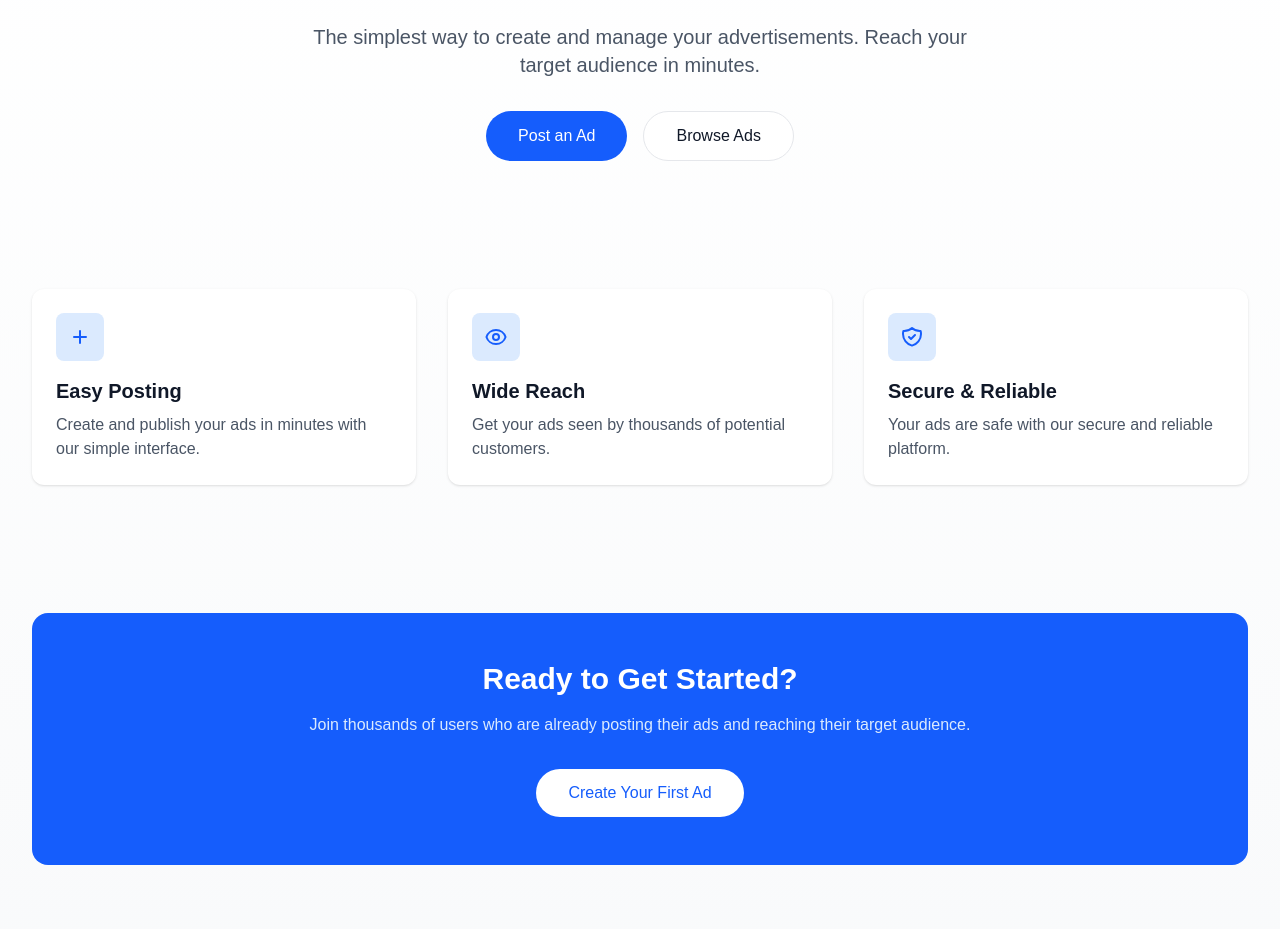
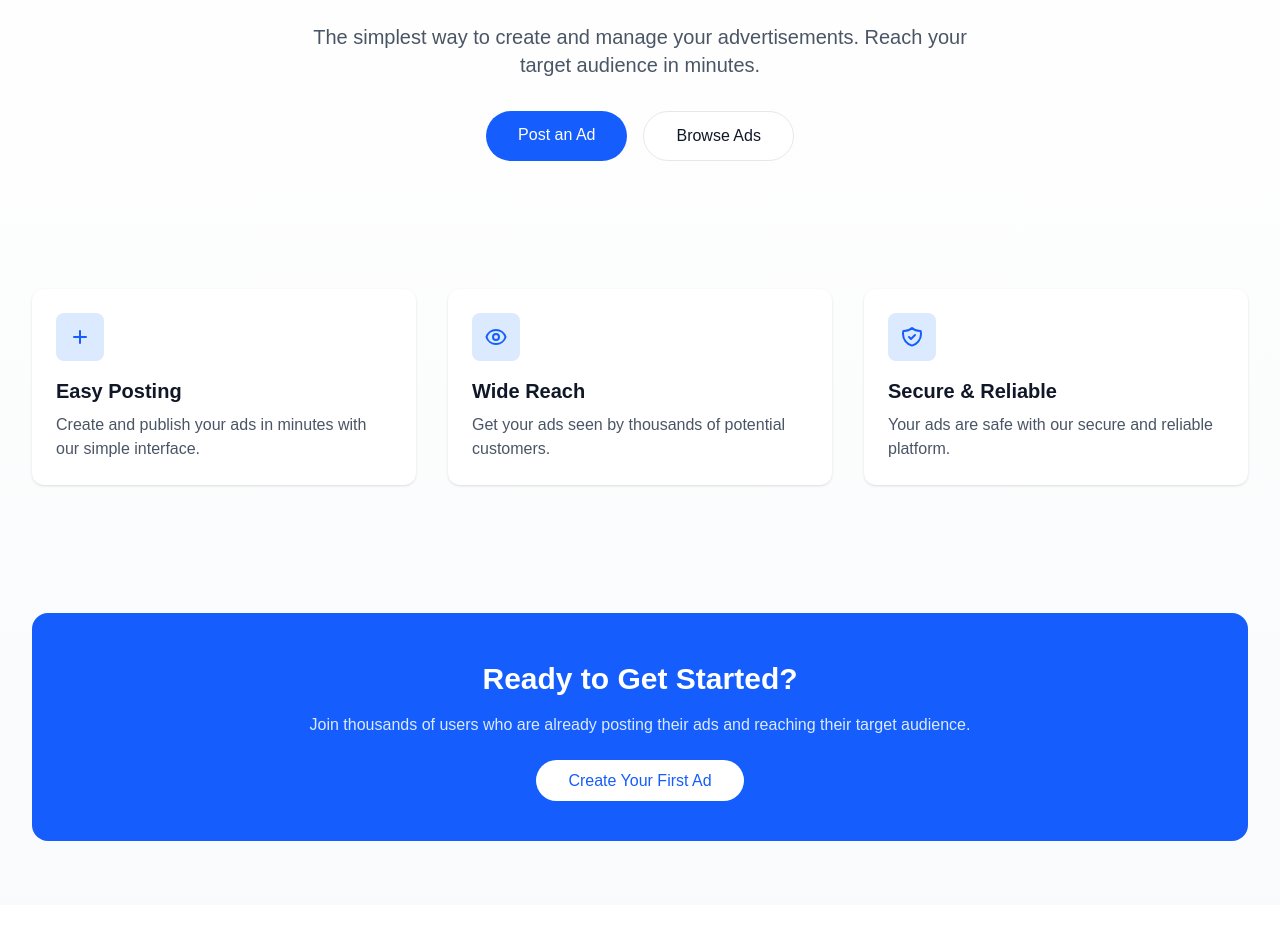
Before and after one commit to funkmafia/event-app, a Next.js app: page / in a window 1280 px wide. Shown: the part 201-1132 px from the top of the page. Built offline with nearby package versions, Linux system fonts and the light colour scheme.

Commit message:
Add links to buttons

```diff
--- a/app/page.js
+++ b/app/page.js
@@ -1,4 +1,5 @@
 import Image from "next/image";
+import Link from "next/link";
 
 export default function Home() {
   return (
@@ -12,12 +13,12 @@ export default function Home() {
           The simplest way to create and manage your advertisements. Reach your target audience in minutes.
         </p>
         <div className="flex flex-col sm:flex-row gap-4 justify-center">
-          <button className="px-8 py-3 bg-blue-600 text-white rounded-full font-medium hover:bg-blue-700 transition-colors">
+          <Link href="/create" className="px-8 py-3 bg-blue-600 text-white rounded-full font-medium hover:bg-blue-700 transition-colors">
             Post an Ad
-          </button>
-          <button className="px-8 py-3 bg-white text-gray-900 rounded-full font-medium border border-gray-200 hover:bg-gray-300 transition-colors">
+          </Link>
+          <Link href="/ads" className="px-8 py-3 bg-white text-gray-900 rounded-full font-medium border border-gray-200 hover:bg-gray-300 transition-colors">
             Browse Ads
-          </button>
+          </Link>
         </div>
       </div>
 
@@ -62,9 +63,9 @@ export default function Home() {
           <p className="text-blue-100 mb-8 max-w-2xl mx-auto">
             Join thousands of users who are already posting their ads and reaching their target audience.
           </p>
-          <button className="px-8 py-3 bg-white text-blue-600 rounded-full font-medium hover:bg-gray-300 transition-colors">
+          <Link href="create" className="px-8 py-3 bg-white text-blue-600 rounded-full font-medium hover:bg-gray-300 transition-colors">
             Create Your First Ad
-          </button>
+          </Link>
         </div>
       </div>
     </div>
```
